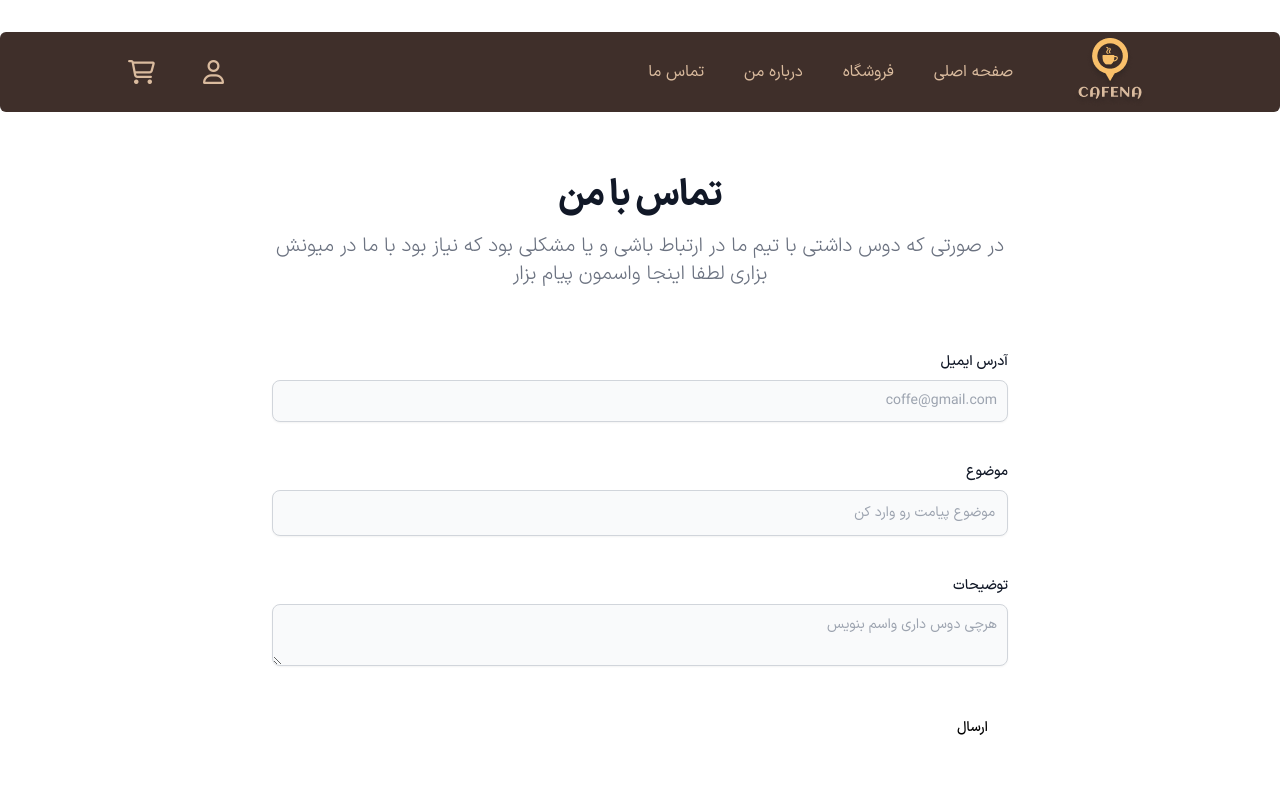
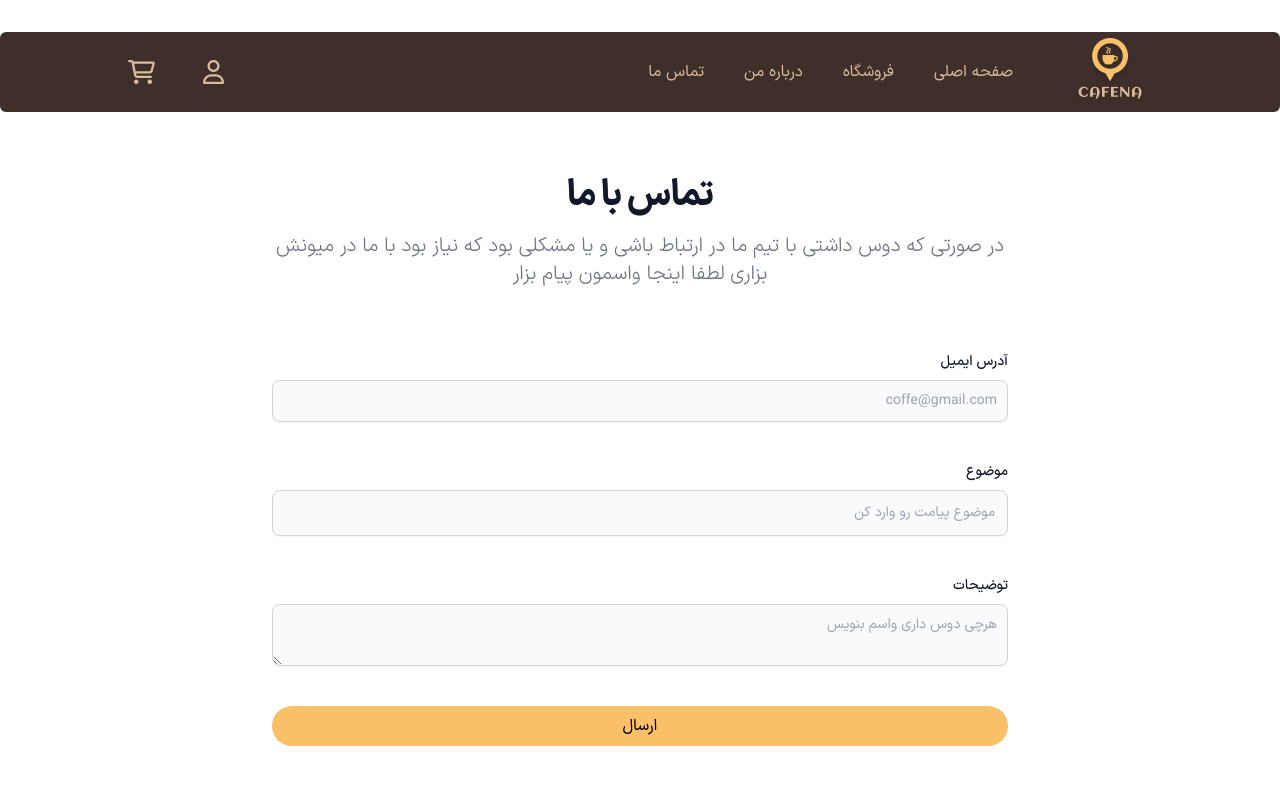
Before and after one commit to MohammadKhaleghii/coffee-ecommerce-website, a React (Create React App) app: page /contact in a window 1280 px wide. Shown: the top 800 px of the page. Built offline with nearby package versions, Linux system fonts and the light colour scheme.

Commit message:
format contact page code

```diff
--- a/src/pages/contact/index.tsx
+++ b/src/pages/contact/index.tsx
@@ -20,7 +20,7 @@ export default function Contact() {
     onSubmit: (values) => {
       console.log(values);
       toast("فرم شما با موفیت ثبت شد");
-      resetForm()
+      resetForm();
     },
   });
 
@@ -30,7 +30,7 @@ export default function Contact() {
         <section className="bg-white dark:bg-gray-900">
           <div className="py-8 lg:py-16 px-4 mx-auto max-w-screen-md">
             <h2 className="mb-4 text-4xl tracking-tight font-extrabold text-center text-gray-900 dark:text-white">
-              تماس با من
+              تماس با ما
             </h2>
             <p className="mb-8 lg:mb-16 font-light text-center text-gray-500 dark:text-gray-400 sm:text-xl">
               در صورتی که دوس داشتی با تیم ما در ارتباط باشی و یا مشکلی بود که
@@ -80,13 +80,14 @@ export default function Contact() {
                   {errors.message}
                 </div>
               </div>
-
-              <button
-                type="submit"
-                className="py-3 px-5 text-sm font-medium text-center  rounded-lg bg-primary-700 sm:w-fit hover:bg-primary-800 focus:ring-4 focus:outline-none focus:ring-primary-300 dark:bg-primary-600 dark:hover:bg-primary-700 dark:focus:ring-primary-800"
-              >
-                ارسال
-              </button>
+              <div className="pb-2 w-full">
+                <button
+                  type="submit"
+                  className="rounded-full bg-[#F9C06A] px-4 py-2 border-none w-full"
+                >
+                  ارسال
+                </button>
+              </div>
               <Toaster />
             </form>
           </div>
```
